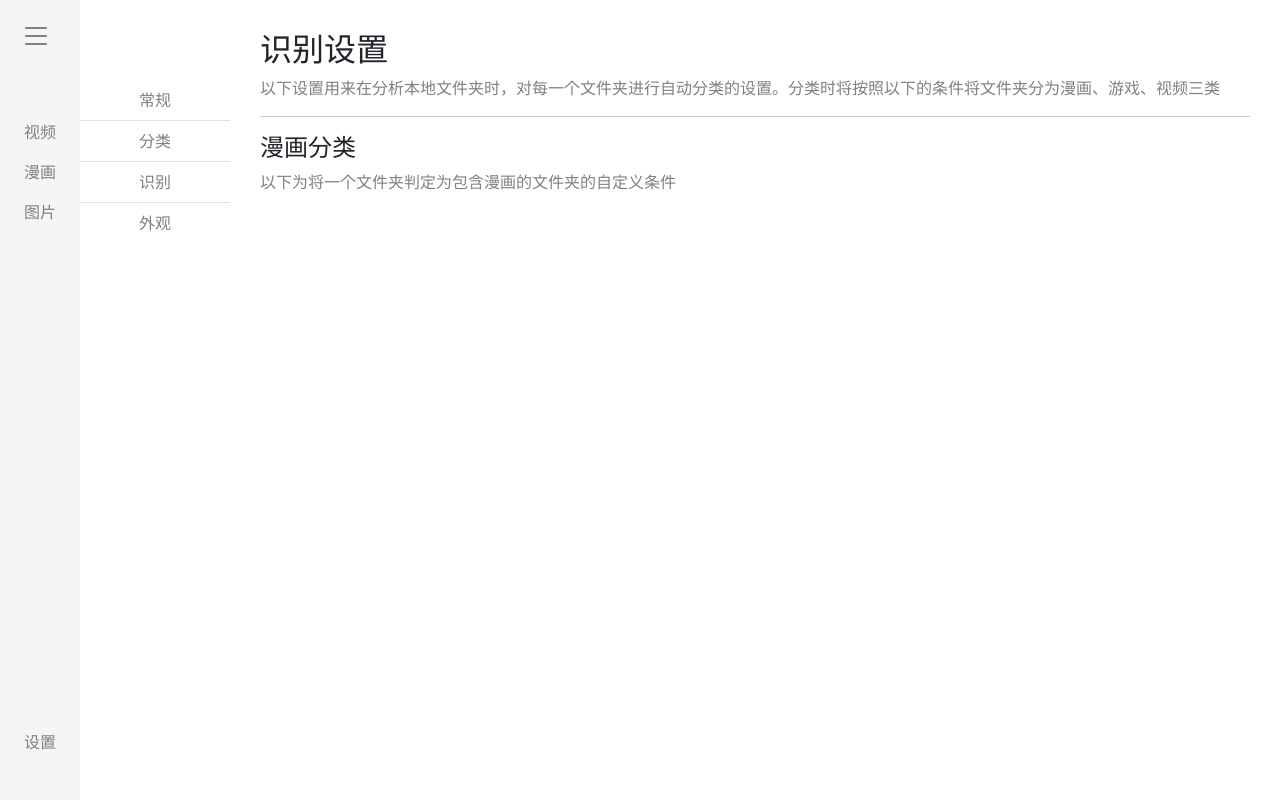
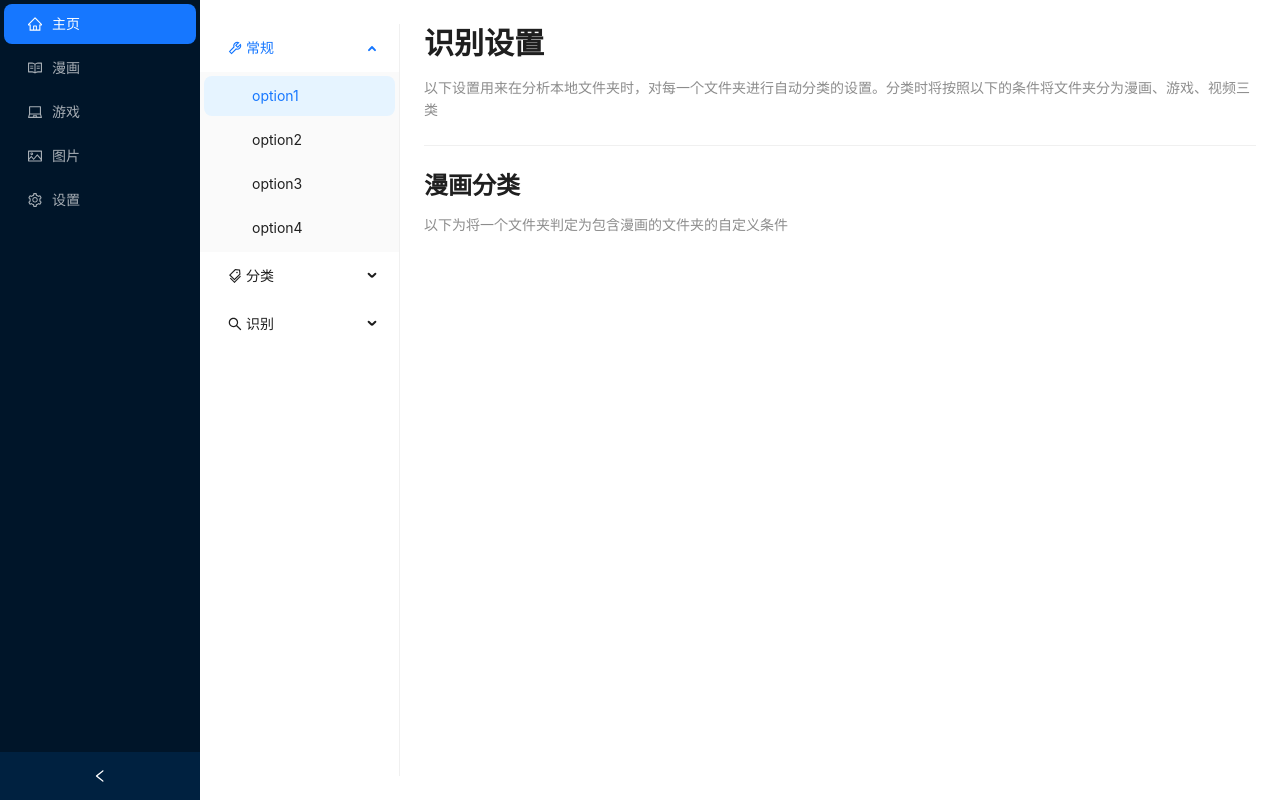
Before and after one commit to muyoou/ResourceGallery, a Vue app: page / in a window 1280 px wide. Built offline with nearby package versions, Linux system fonts and the light colour scheme.

Commit message:
更改ui

```diff
--- a/package.json
+++ b/package.json
@@ -20,11 +20,11 @@
     "build:linux": "npm run build && electron-builder --linux --config"
   },
   "dependencies": {
+    "@ant-design/icons-vue": "^7.0.1",
     "@electron-toolkit/preload": "^2.0.0",
     "@electron-toolkit/utils": "^2.0.0",
     "@popperjs/core": "^2.11.8",
-    "bootstrap": "^5.3.2",
-    "bootstrap-icons": "^1.11.1",
+    "ant-design-vue": "^4.0.7",
     "electron-updater": "^6.1.1"
   },
   "devDependencies": {
--- a/src/renderer/src/App.vue
+++ b/src/renderer/src/App.vue
@@ -1,18 +1,51 @@
 <script setup lang="ts">
-import 'bootstrap';
-import './assets/css/bootstrap.min.css'
 import sideNav from './components/sideNav.vue'
 import setting from './components/setting.vue'
 import popBox from './components/popBox.vue'
+import {
+  HomeOutlined,
+  ReadOutlined,
+  LaptopOutlined,
+  PictureOutlined,
+  SettingOutlined,
+} from '@ant-design/icons-vue';
+import { ref } from 'vue';
+const collapsed = ref<boolean>(false);
+const selectedKeys = ref<string[]>(['1']);
 </script>
 
 <template>
-  <sideNav></sideNav>
-  <setting></setting>
-  <popBox></popBox>
+  <a-layout style="min-height: 100vh">
+    <a-layout-sider v-model:collapsed="collapsed" collapsible>
+      <div class="logo" />
+      <a-menu v-model:selectedKeys="selectedKeys" theme="dark" mode="inline">
+        <a-menu-item key="1">
+          <home-outlined />
+          <span>主页</span>
+        </a-menu-item>
+        <a-menu-item key="2">
+          <ReadOutlined />
+          <span>漫画</span>
+        </a-menu-item>
+        <a-menu-item key="3">
+          <LaptopOutlined />
+          <span>游戏</span>
+        </a-menu-item>
+        <a-menu-item key="4">
+          <PictureOutlined />
+          <span>图片</span>
+        </a-menu-item>
+        <a-menu-item key="5">
+          <SettingOutlined />
+          <span>设置</span>
+        </a-menu-item>
+      </a-menu>
+    </a-layout-sider>
+    <a-layout>
+      <setting></setting>
+    </a-layout>
+  </a-layout>
 </template>
-
-
 <style lang="less">
 @import './assets/css/styles.less';
 </style>
--- a/src/renderer/src/components/popBox.vue
+++ b/src/renderer/src/components/popBox.vue
@@ -63,7 +63,7 @@ onMounted(() => {
 </script>
 
 <template>
-  <div id="drag-div" :style="{ opacity: isDraging ? 0.7 : 0 }">拖动文件或文件夹到此处</div>
+  <!--<div id="drag-div" :style="{ opacity: isDraging ? 0.7 : 0 }">拖动文件或文件夹到此处</div>-->
   <div class="card" id="pop-box" v-if="isPopBox">
     <h5 class="card-title">手动分类</h5>
     <div class="card-body">
--- a/src/renderer/src/components/setting.vue
+++ b/src/renderer/src/components/setting.vue
@@ -1,23 +1,65 @@
 <script setup lang="ts">
+import { ref } from 'vue';
+import {
+  ToolOutlined,
+  TagsOutlined,
+  SearchOutlined,
+} from '@ant-design/icons-vue';
+const selectedKeys2 = ref<string[]>(['1']);
+const openKeys = ref<string[]>(['sub1']);
 </script>
 
 <template>
-  <article class="right-box">
-    <div class="settingNav">
-
-      <ul class="list-group list-group-flush">
-        <li class="list-group-item">常规</li>
-        <li class="list-group-item">分类</li>
-        <li class="list-group-item">识别</li>
-        <li class="list-group-item">外观</li>
-      </ul>
-    </div>
-    <div class="settingCon">
-      <h2>识别设置</h2>
-      <p class="infoText">以下设置用来在分析本地文件夹时，对每一个文件夹进行自动分类的设置。分类时将按照以下的条件将文件夹分为漫画、游戏、视频三类</p>
-      <hr>
-      <h4>漫画分类</h4>
-      <p class="infoText">以下为将一个文件夹判定为包含漫画的文件夹的自定义条件</p>
-    </div>
-  </article>
+      <a-layout style="padding: 24px 0; background: #fff">
+        <a-layout-sider width="200" style="background: #fff">
+          <a-menu
+            v-model:selectedKeys="selectedKeys2"
+            v-model:openKeys="openKeys"
+            mode="inline"
+            style="height: 100%"
+          >
+            <a-sub-menu key="sub1">
+              <template #title>
+                <span>
+                  <ToolOutlined />
+                  常规
+                </span>
+              </template>
+              <a-menu-item key="1">option1</a-menu-item>
+              <a-menu-item key="2">option2</a-menu-item>
+              <a-menu-item key="3">option3</a-menu-item>
+              <a-menu-item key="4">option4</a-menu-item>
+            </a-sub-menu>
+            <a-sub-menu key="sub2">
+              <template #title>
+                <span>
+                  <TagsOutlined />
+                  分类
+                </span>
+              </template>
+              <a-menu-item key="5">漫画分类</a-menu-item>
+              <a-menu-item key="6">游戏分类</a-menu-item>
+              <a-menu-item key="7">图片分类</a-menu-item>
+            </a-sub-menu>
+            <a-sub-menu key="sub3">
+              <template #title>
+                <span>
+                  <SearchOutlined />
+                  识别
+                </span>
+              </template>
+              <a-menu-item key="9">漫画识别</a-menu-item>
+              <a-menu-item key="10">游戏识别</a-menu-item>
+              <a-menu-item key="11">图片识别</a-menu-item>
+            </a-sub-menu>
+          </a-menu>
+        </a-layout-sider>
+        <a-layout-content :style="{ padding: '0 24px', minHeight: '280px' }">
+          <a-typography-title :level="2">识别设置</a-typography-title>
+      <a-typography-text type="secondary">以下设置用来在分析本地文件夹时，对每一个文件夹进行自动分类的设置。分类时将按照以下的条件将文件夹分为漫画、游戏、视频三类</a-typography-text>
+      <a-divider />
+      <a-typography-title :level="3">漫画分类</a-typography-title>
+      <a-typography-text type="secondary">以下为将一个文件夹判定为包含漫画的文件夹的自定义条件</a-typography-text>
+        </a-layout-content>
+      </a-layout>
 </template>
--- a/src/renderer/src/main.ts
+++ b/src/renderer/src/main.ts
@@ -1,4 +1,8 @@
 import { createApp } from 'vue'
+import Antd from 'ant-design-vue'
 import App from './App.vue'
+import 'ant-design-vue/dist/reset.css';
 
-createApp(App).mount('#app')
+const app = createApp(App);
+
+app.use(Antd).mount('#app');
```
